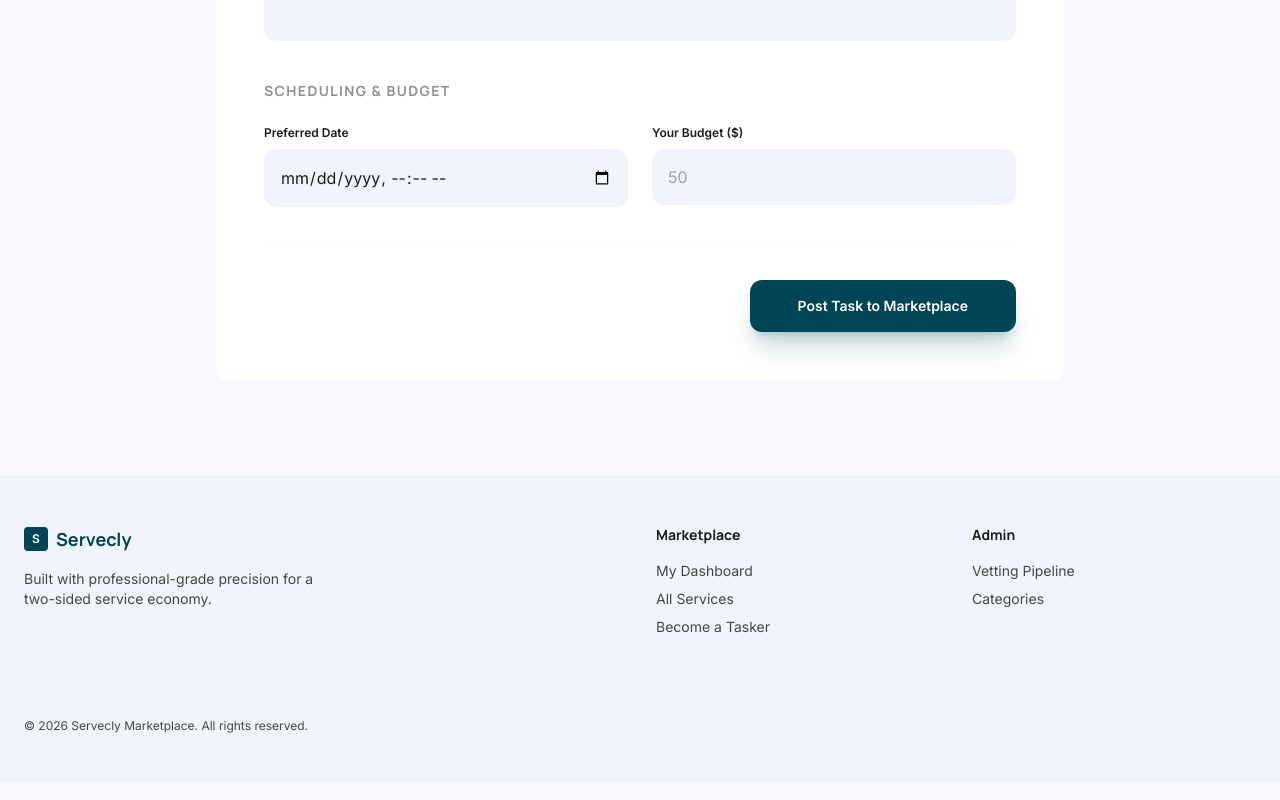
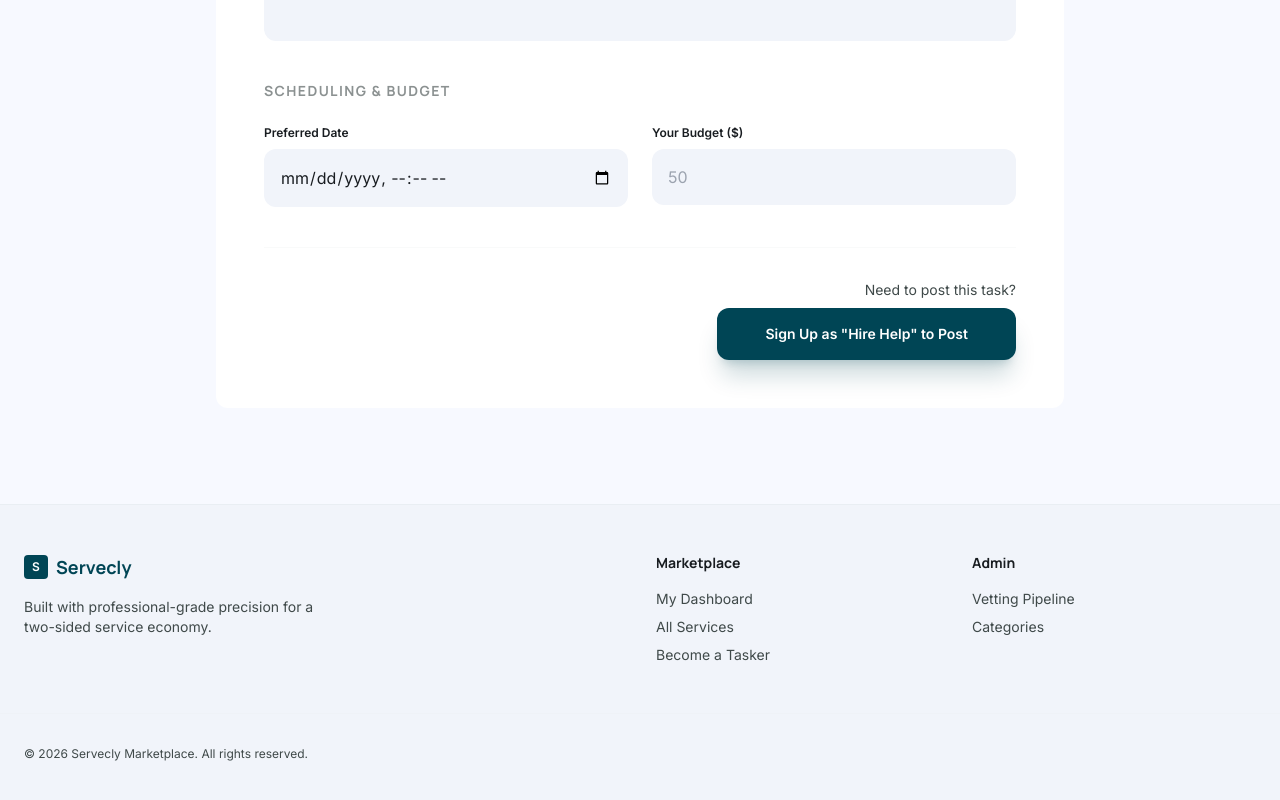
Before and after one commit to PgTobby-07/Servecly-Marektplace, a React (Vite) app: page /post-task in a window 1280 px wide. Shown: the part 732-1532 px from the top of the page. Built offline with nearby package versions, Linux system fonts and the light colour scheme; no server answers.

Commit message:
Enhance PostTask component with user role checks
Added user state tracking and conditional rendering for task posting based on user role.

```diff
--- a/src/pages/PostTask.jsx
+++ b/src/pages/PostTask.jsx
@@ -1,8 +1,12 @@
 import React, { useState, useEffect } from 'react';
+// change: Added Link import for the guest redirection
+import { Link } from 'react-router-dom';
 
 const PostTask = () => {
   const [categories, setCategories] = useState([]);
   const [loading, setLoading] = useState(true);
+  // change: Added state to track the logged-in user and their role
+  const [user, setUser] = useState(null);
   const [formData, setFormData] = useState({
     title: '',
     category_id: '',
@@ -14,8 +18,14 @@ const PostTask = () => {
 
   const API_URL = import.meta.env.VITE_API_URL || 'https://servecly-api.onrender.com';
 
-  // Step 1: Fetch REAL categories from your DB to replace the hardcoded list
+  // change: Combined user check and category fetch into one effect
   useEffect(() => {
+    // change: Logic to check user status from localStorage on component mount
+    const userString = localStorage.getItem("user");
+    if (userString) {
+      setUser(JSON.parse(userString));
+    }
+
     const fetchCategories = async () => {
       try {
         const response = await fetch(`${API_URL}/v1/services/categories`);
@@ -38,31 +48,25 @@ const PostTask = () => {
   const handleSubmit = async (e) => {
     e.preventDefault();
 
-  try {
-    const token = localStorage.getItem("token");
-    const userString = localStorage.getItem("user");
-
-    if (!userString) {
-      alert("Please log in again.");
+    // change: Security check - ensure only 'user' role can even trigger the fetch
+    if (!user || user.role !== 'user') {
+      alert("Only 'Hire Help' accounts can post tasks.");
       return;
     }
 
-    const user = JSON.parse(userString);
+    try {
+      const token = localStorage.getItem("token");
 
       const payload = {
-      // logic: Match the Pydantic 'categoryId' while sending the integer ID
         categoryId: parseInt(formData.category_id),
         title: formData.title,
         description: formData.description,
         location: formData.location,
-      // logic: Convert string to float for the DECIMAL(10,2) column
         budget: parseFloat(formData.budget),
         client_id: parseInt(user.id),
-      service_id: 1, // Ensure this ID exists in your Service table
+        service_id: 1,
         scheduled_time: formData.scheduled_time
       };
-
-    console.log("Sending Payload:", payload); // Debug: Check this in your browser console
 
       const response = await fetch(`${API_URL}/v1/tasks`, {
         method: 'POST',
@@ -78,13 +82,13 @@ const PostTask = () => {
         window.location.href = "/services";
       } else {
         const errorData = await response.json();
-      // change: This now properly displays the specific backend validation error
         alert(`Validation Error: ${JSON.stringify(errorData.detail)}`);
       }
     } catch (err) {
       alert("Connection error. Check your backend status.");
     }
   };
+
   return (
     <div className="max-w-4xl mx-auto px-6 py-12 animate-in fade-in slide-in-from-bottom-4 duration-500">
       <div className="mb-12">
@@ -118,7 +122,6 @@ const PostTask = () => {
                 onChange={handleChange}
                 className="w-full bg-surface-container-low px-4 py-4 rounded-xl outline-none"
               >
-                {/* change: Mapping real DB categories instead of hardcoded strings */}
                 {categories.map(cat => (
                   <option key={cat.id} value={cat.id}>{cat.name}</option>
                 ))}
@@ -184,9 +187,29 @@ const PostTask = () => {
         </div>
 
         <div className="pt-8 border-t border-outline-variant/10 flex justify-end">
-           <button type="submit" className="btn-primary py-4 px-12 text-sm font-bold shadow-xl shadow-primary/20">
+          {/* change: Added the conditional Submit area logic */}
+          {!user ? (
+            // State 1: Guest User - Show CTA to Sign Up
+            <div className="flex flex-col items-end gap-2">
+              <p className="text-on-surface-variant text-sm">Need to post this task?</p>
+              <Link
+                to="/signup?role=user"
+                className="btn-primary py-4 px-12 text-sm font-bold shadow-xl shadow-primary/20 bg-primary text-white rounded-xl"
+              >
+                Sign Up as "Hire Help" to Post
+              </Link>
+            </div>
+          ) : user.role === 'user' ? (
+            // State 2: Logged in as User - Show Active Button
+            <button type="submit" className="btn-primary py-4 px-12 text-sm font-bold shadow-xl shadow-primary/20 bg-primary text-white rounded-xl">
               Post Task to Marketplace
             </button>
+          ) : (
+            // State 3: Logged in as Admin/Tasker - Show Restriction
+            <div className="text-error bg-error/10 p-4 rounded-xl text-sm font-medium">
+              Only 'Hire Help' accounts are permitted to post tasks.
+            </div>
+          )}
         </div>
       </form>
     </div>
```
Lines whose indentation alone changed are shown as unchanged.
